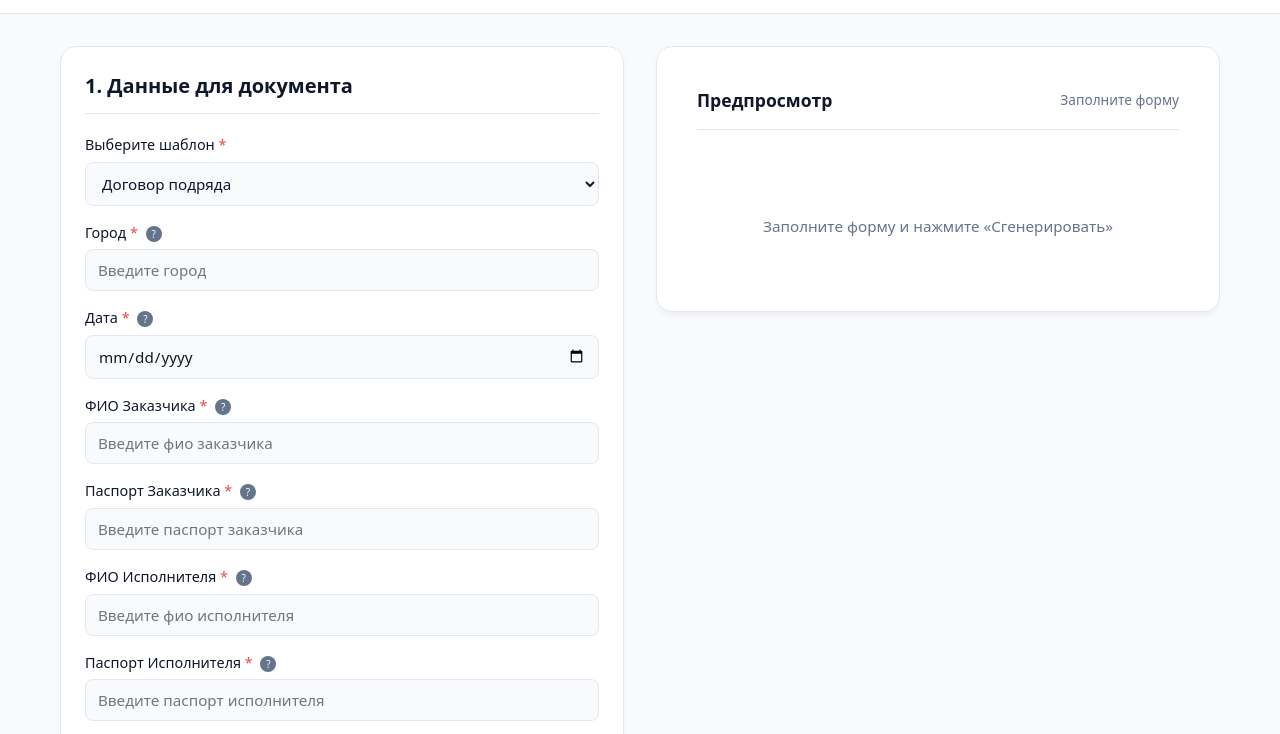
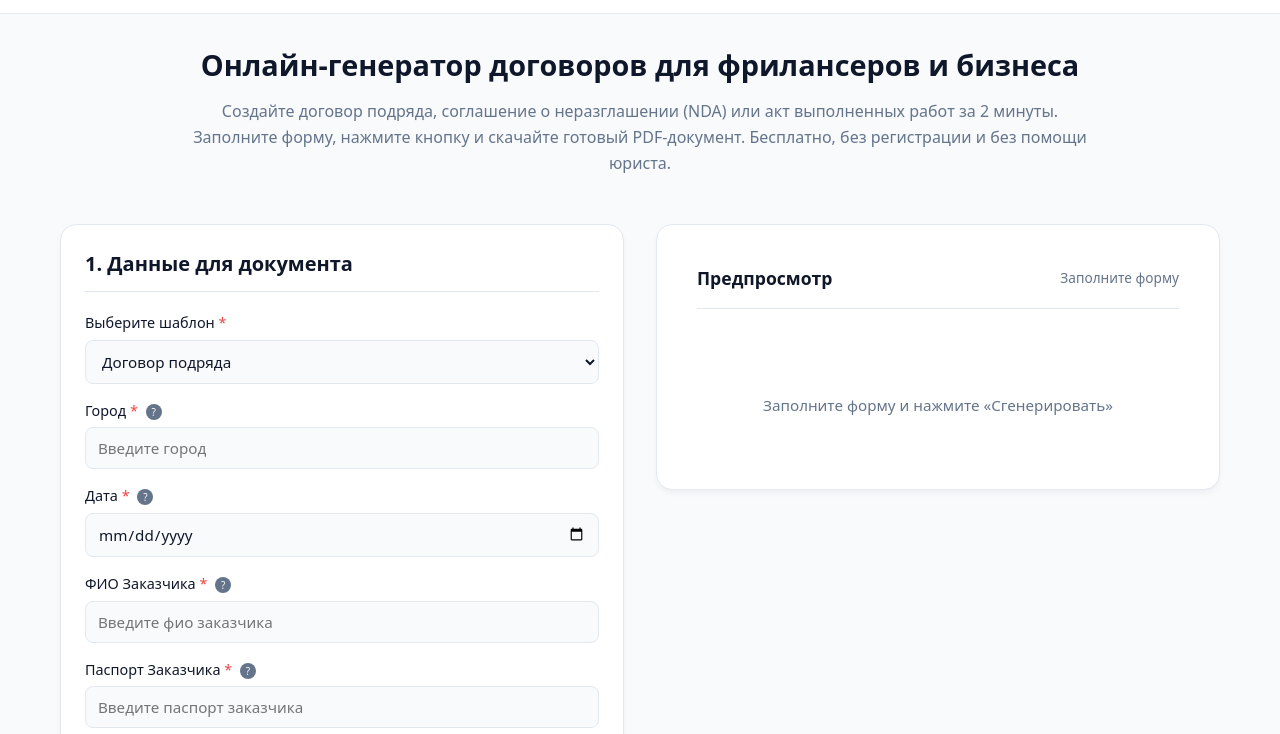
Before and after one commit to timaafona-hash/QuickLegal-Docs, a plain HTML site: page index.html in a window 1280 px wide. Shown: the part 64-798 px from the top of the page. Drawn offline with nearby package versions, Linux system fonts and the light colour scheme.

Commit message:
Update index.html

```diff
--- a/index.html
+++ b/index.html
@@ -8,6 +8,7 @@
   <!-- 2. SEO и Заголовок -->
   <title>Quick Legal Docs Builder — генератор договоров</title>
   <meta name="description" content="Быстрое создание договоров, NDA и актов для фрилансеров и малого бизнеса. Заполните форму и скачайте PDF.">
+  <meta name="keywords" content="генератор договоров, договор подряда, NDA, акт выполненных работ, договор для фрилансера, скачать договор PDF, онлайн генератор документов">
   <meta name="google-site-verification" content="tIZc0s2PBpv1oLkmHjm_obQxUIZFeo4upI1TeYpnoTQ" />
 
   <!-- 3. Open Graph (Facebook, VK, Telegram) -->
@@ -16,7 +17,6 @@
   <meta property="og:title" content="Quick Legal Docs — генератор договоров" />
   <meta property="og:description" content="Быстрое создание договоров, NDA и актов. Заполните форму и скачайте PDF." />
   <meta property="og:locale" content="ru_RU" />
-  <!-- Не забудьте загрузить preview.jpg в репозиторий! -->
   <meta property="og:image" content="https://timaafona-hash.github.io/QuickLegal-Docs/preview.jpg" />
 
   <!-- 4. Twitter (X) -->
@@ -31,7 +31,6 @@
   <script src="https://cdnjs.cloudflare.com/ajax/libs/jspdf/2.5.1/jspdf.umd.min.js"></script>
 
   <style>
-    /* Ваши стили начинаются здесь... */
     /* --- ПЕРЕМЕННЫЕ ДЛЯ СВЕТЛОЙ ТЕМЫ --- */
     :root {
       --primary: #2563eb;
@@ -77,7 +76,6 @@
       background: var(--card);
       border-bottom: 1px solid var(--border);
       padding: 16px 0;
-      margin-bottom: 32px;
       transition: background-color 0.3s, border-color 0.3s;
     }
     .header-flex { display: flex; justify-content: space-between; align-items: center; }
@@ -101,12 +99,33 @@
     }
     .theme-toggle:hover { background: var(--border); }
 
+    /* SEO-блок */
+    .seo-intro {
+      padding: 32px 0 16px;
+      text-align: center;
+      max-width: 900px;
+      margin: 0 auto;
+    }
+    .seo-intro h1 {
+      font-size: 1.8rem;
+      font-weight: 800;
+      color: var(--text);
+      margin-bottom: 16px;
+      line-height: 1.3;
+    }
+    .seo-intro p {
+      font-size: 1rem;
+      color: var(--text-muted);
+      line-height: 1.6;
+    }
+
     /* Основная сетка */
     .app-grid {
       display: grid;
       grid-template-columns: 1fr 1fr;
       gap: 32px;
       align-items: start;
+      padding-top: 32px;
       padding-bottom: 64px;
     }
 
@@ -185,8 +204,8 @@
 
     /* Стили для документа (чтобы в PDF было красиво) */
     .document-body {
-      font-size: 0.95rem; line-height: 1.6; color: #000; /* Текст всегда черный в превью */
-      background: #fff; /* Белый фон для документа, чтобы в PDF было корректно */
+      font-size: 0.95rem; line-height: 1.6; color: #000;
+      background: #fff;
       padding: 20px;
       border-radius: 8px;
     }
@@ -204,6 +223,7 @@
     @media (max-width: 900px) {
       .app-grid { grid-template-columns: 1fr; }
       .preview-container { position: static; max-height: none; }
+      .seo-intro h1 { font-size: 1.5rem; }
     }
   </style>
 </head>
@@ -221,6 +241,14 @@
     </div>
   </div>
 </header>
+
+<!-- НОВЫЙ SEO БЛОК: Видимый текст для Google -->
+<div class="container">
+  <div class="seo-intro">
+    <h1>Онлайн-генератор договоров для фрилансеров и бизнеса</h1>
+    <p>Создайте договор подряда, соглашение о неразглашении (NDA) или акт выполненных работ за 2 минуты. Заполните форму, нажмите кнопку и скачайте готовый PDF-документ. Бесплатно, без регистрации и без помощи юриста.</p>
+  </div>
+</div>
 
 <div class="container app-grid">
   <div class="panel">
```
